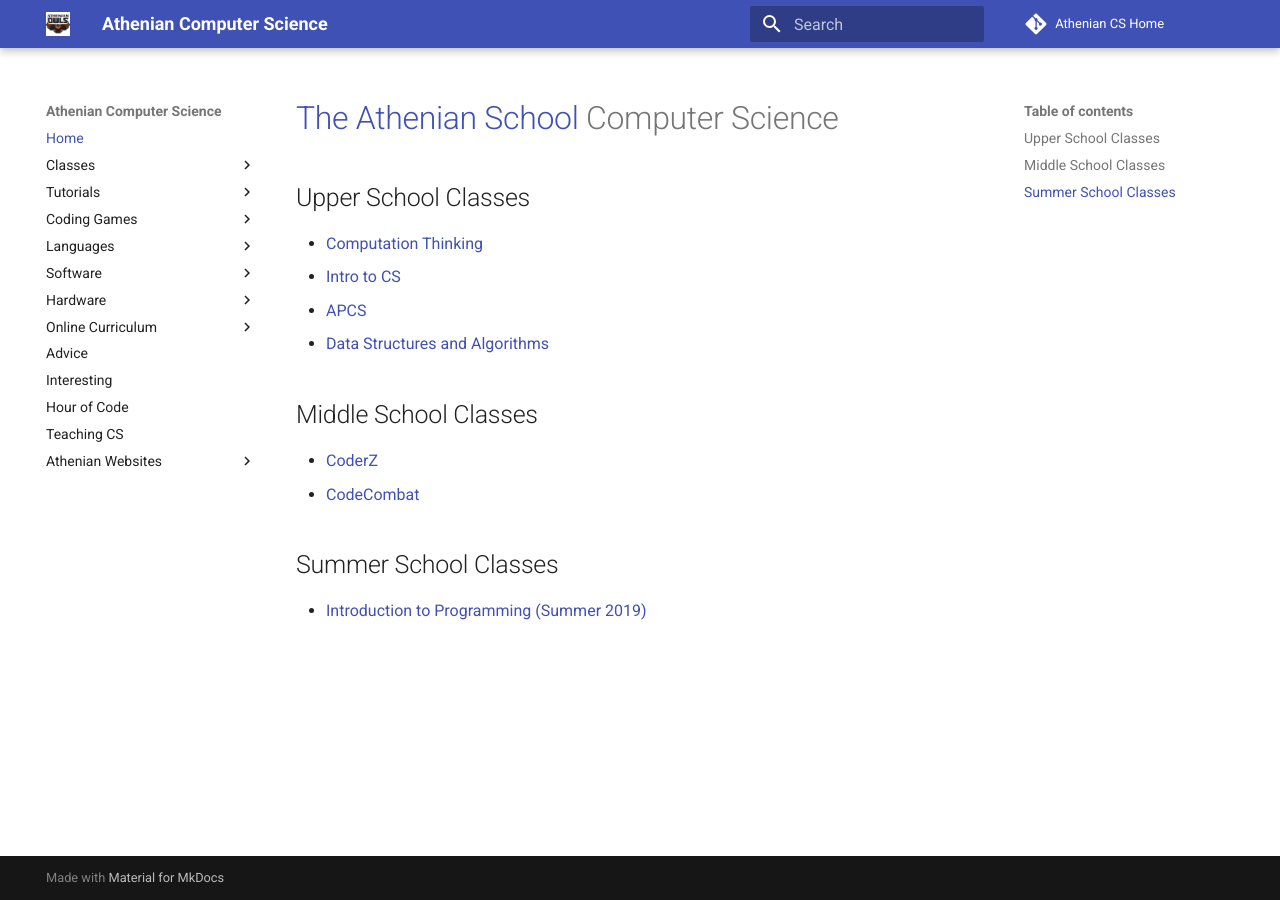
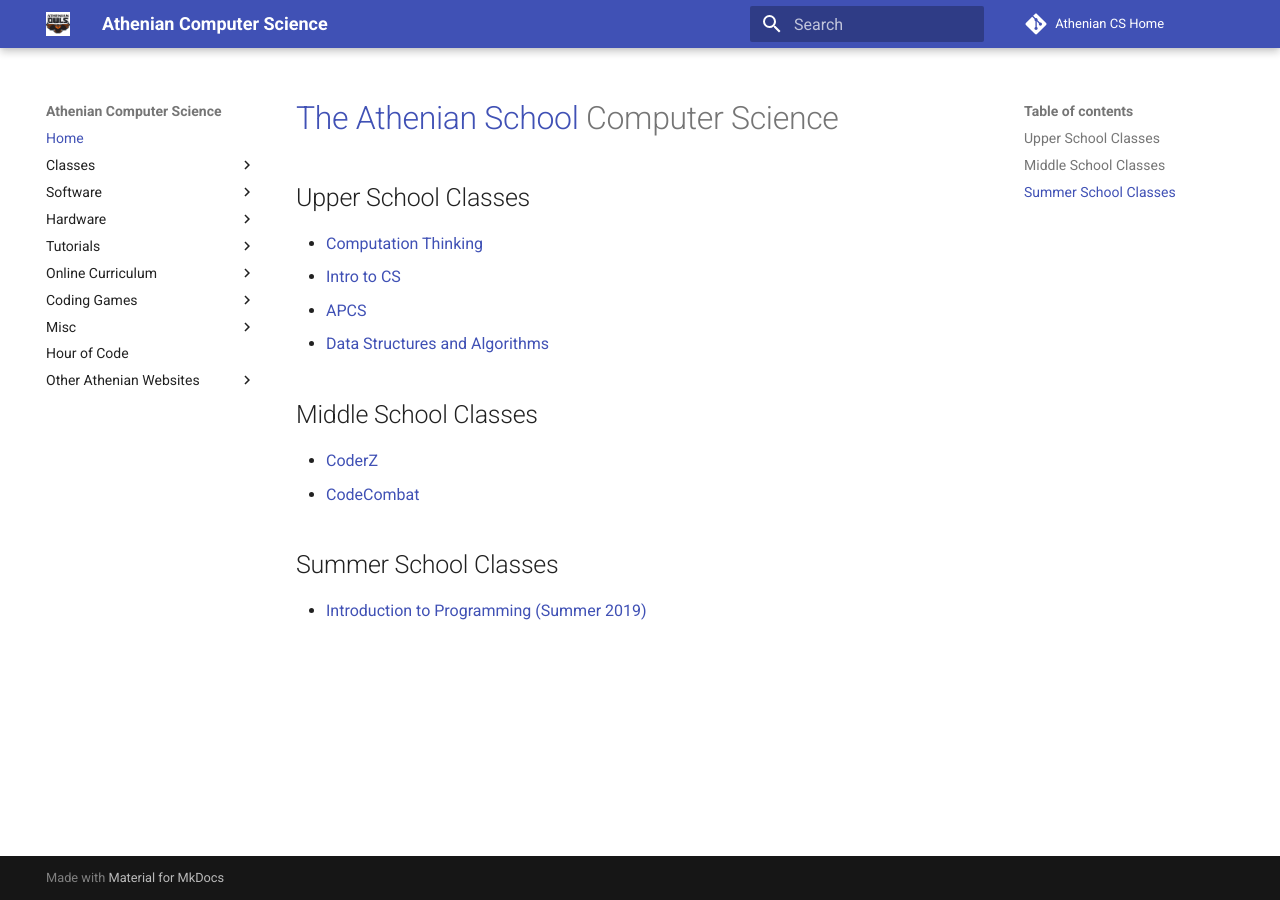
Before and after one commit to athenian-computational-thinking/athenian-cs-mkdocs, an MkDocs documentation site: the page built from docs/index.md, in a window 1280 px wide. Built offline with MkDocs 1.6.1 and Material for MkDocs 9.7.7, drawn with Linux system fonts in a browser that asks for light colours; comment, search, counter and statistics services are not loaded; part of the change alters nothing that is shown.

Commit message:
Update docs

```diff
--- a/mkdocs.yml
+++ b/mkdocs.yml
@@ -11,14 +11,6 @@ nav:
         - CodeCombat: codecombat.md
     - Summer School:
         - Introduction to Programming (Summer 2019): https://davebsoft.com/programming-for-kids/classes/athenian/summer/2019/
-  - Tutorials:
-      - Vim: vim.md
-      - Unix shell: shell.md
-  - Coding Games:
-      - Battlesnake: battlesnake.md
-      - CodinGame: codingame.md
-  - Languages:
-      - Java: java.md
   - Software:
       - IDEs:
           - VSCode: https://code.visualstudio.com/download
@@ -33,14 +25,21 @@ nav:
   - Hardware:
       - Circuit Playground: cpx.md
       - Crickit/CPX: cricket.md
+  - Tutorials:
+      - Vim: vim.md
+      - Unix shell: shell.md
   - Online Curriculum:
       - Nand2Tetris: nand2tetris.md
       - Coding Resources: coding-resources.md
-  - Advice: advice.md
-  - Interesting: interesting.md
+  - Coding Games:
+      - Battlesnake: battlesnake.md
+      - CodinGame: codingame.md
+  - Misc:
+    - Advice: advice.md
+    - Interesting: interesting.md
+    - Teaching CS: teaching.md
   - Hour of Code: hoc.md
-  - Teaching CS: teaching.md
-  - Athenian Websites:
+  - Other Athenian Websites:
       - Programming Tutorials: https://github.com/athenian-programming
       - Athenian FLL: https://www.athenian-fll.org
       - Athenian FRC: https://www.athenian-robotics.org
```
